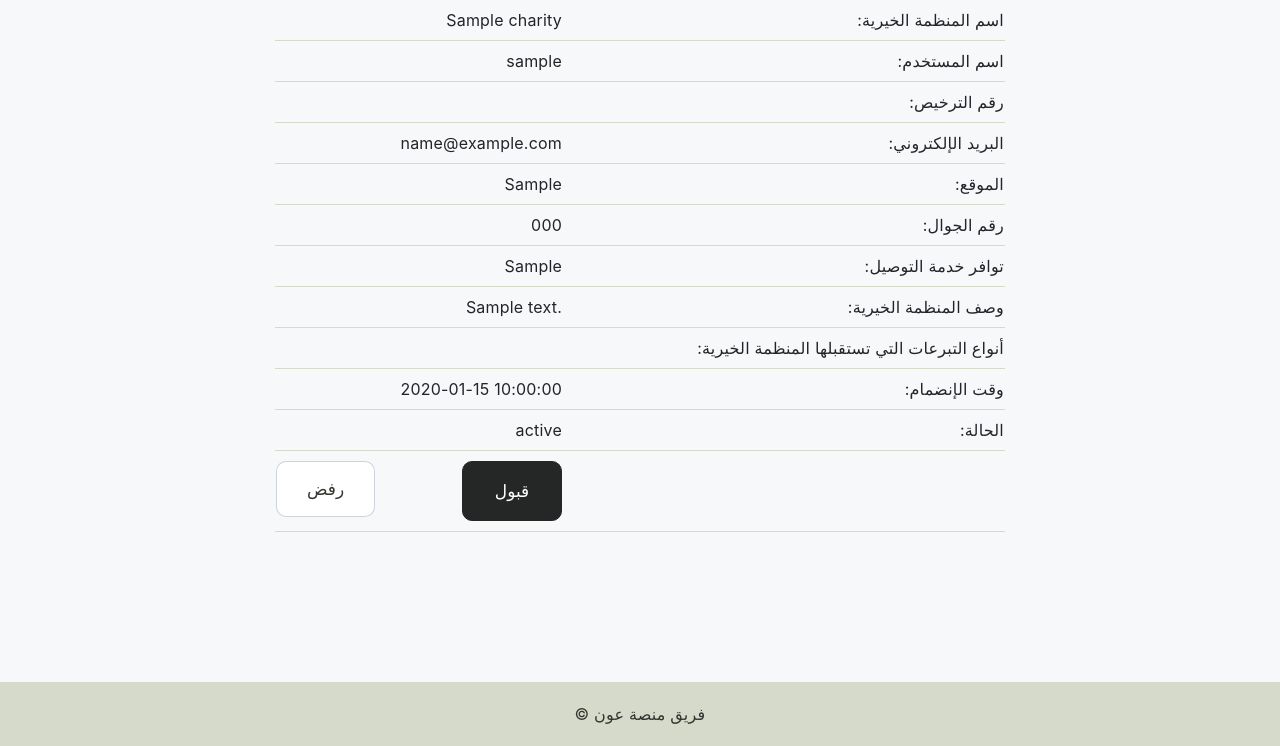
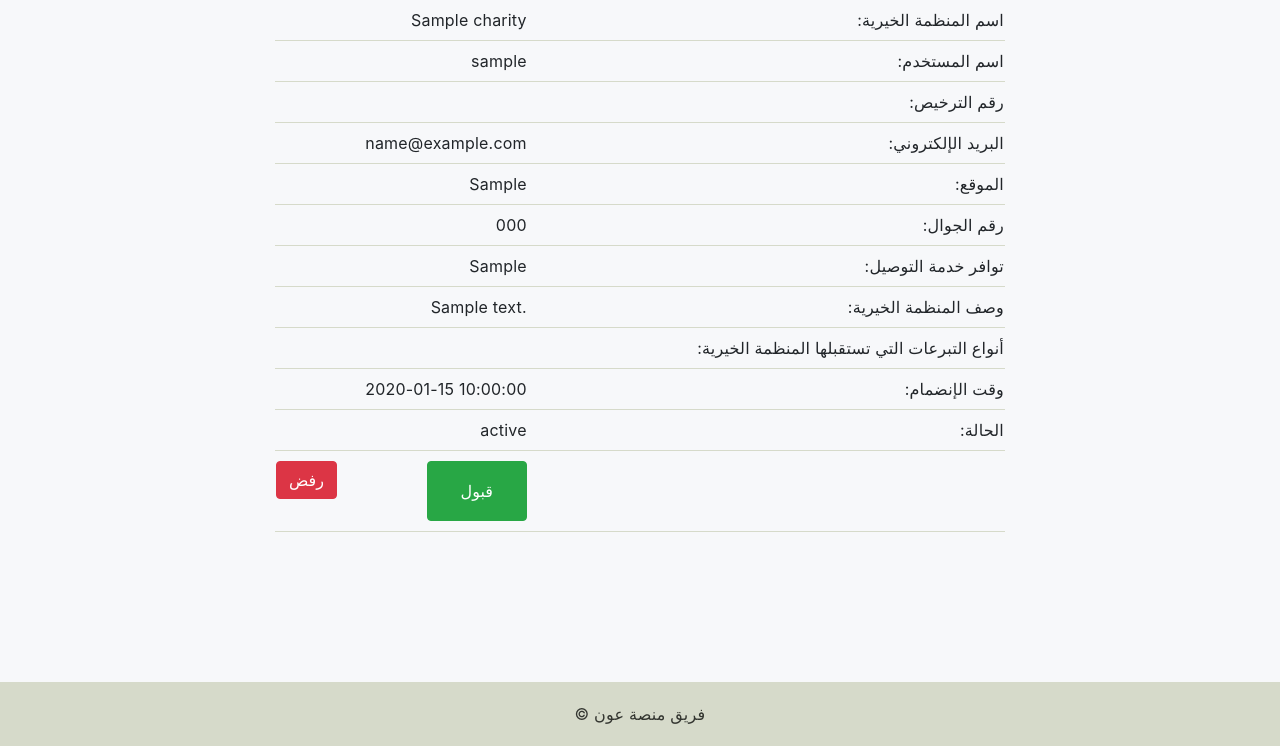
Before and after one commit to 2021-GP-Group9/AwonWebsite, a PHP site: page /manageRequestPage.php?id=1 in a window 1280 px wide. Shown: the part 461-1207 px from the top of the page. Run offline with PHP 8.4, Linux system fonts and the light colour scheme; the visitor is signed in with stand-in values (Sample User, id 1); tables that the repository leaves empty or names only in its code hold one stand-in row (values such as "Sample post"); data that the repository does not hold is empty; some libraries are stand-ins or nearby versions.

Commit message:
manage requests code modify

```diff
--- a/manageRequestPage.php
+++ b/manageRequestPage.php
@@ -143,11 +143,11 @@ if (isset($_SESSION['role'])) {
                                             echo '<td>' . $row['status'] . '</td>';
                                             echo '<td>:الحالة</td></tr>';
 
-                                            echo "<td><button id='acc' class='dtr-btn btn-blue ' style='width:100px;height:60px;float:right;' onclick='accept({$row["ID"]})'>قبول </button>" . "<button id='rej' class='dtr-btn btn-white' value={$row['ID']}  style='width: 100px;height:60px;float:right;' onclick='reject({$row["ID"]})'>رفض</button>";
+                                            echo "<td><button id='acc' class='btn btn-success btn-xs' style='width:100px;height:60px;float:right;' onclick='accept({$row["ID"]})'>قبول </button>" . "<button id='rej' class='btn btn-danger btn-xs' value={$row['ID']}  style='width: 100px;height:60px;float:left;' onclick='reject({$row["ID"]})'>رفض</button>";
                                             echo "</table>";
                                             //'
                                             //echo "<td><br><br><button class='bu1' style='width: 100px;height:60px;' onclick=';return false;' ><a href='accept.php?id={$row["ID"]}'>قبول</a></button>" . "<button class='bu1' style='width: 100px;height:60px;' onclick=';return false;'><a href='reject.php?id={$row["ID"]}'>رفض</a></button>";
-                                            // echo "<td> <br><br><input type='button' class='bu1' style='width: 100px;height:60px;' value='قبول' onclick=''><input type='button'style='width: 100px;height:60px;' class='bu1' value='رفض' onclick=''></td>'";
+                                            // echo "<td> <br><br><input type='button' class='bu1' style='width: 100px;height:60px;' value='قبول' onclick=''><input type='button'style='width: 100px;height:60px;' class='bu1' value='رفض' onclick=''></td>'";class='dtr-btn btn-white'class='dtr-btn btn-blue '
                                         }
                                     }
                                     ?>
```
